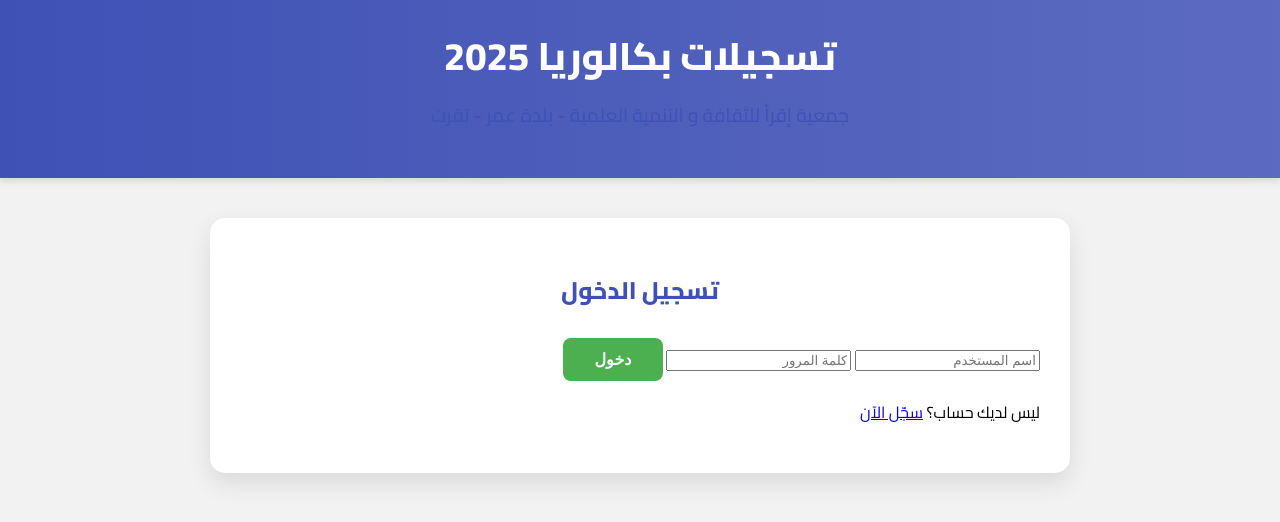
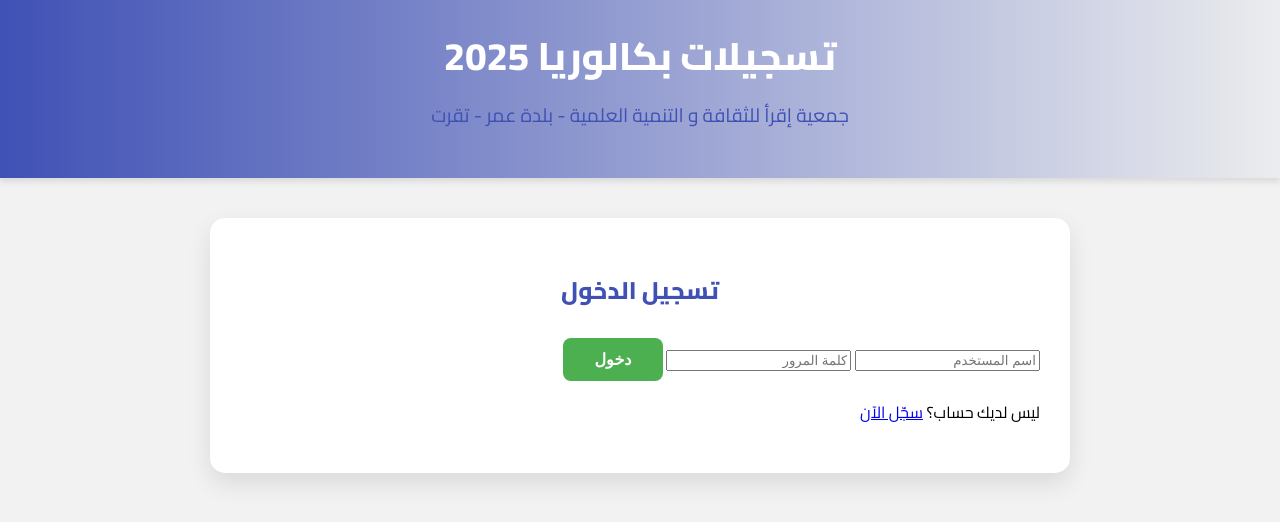
Before and after one commit to AssociationIqra/Inscription_Bac_2025, a plain HTML site: page index.html in a window 1280 px wide. Drawn offline with Linux system fonts and the light colour scheme.

Commit message:
Update style.css

```diff
--- a/style.css
+++ b/style.css
@@ -10,7 +10,7 @@ body {
 
 .main-header {
   text-align: center;
-  background: linear-gradient(90deg, #3f51b5, #5c6bc0);
+  background: linear-gradient(90deg, #3f51b5, #ebecee);
   color: white;
   padding: 20px;
   box-shadow: 0 4px 6px rgba(0,0,0,0.1);
```
